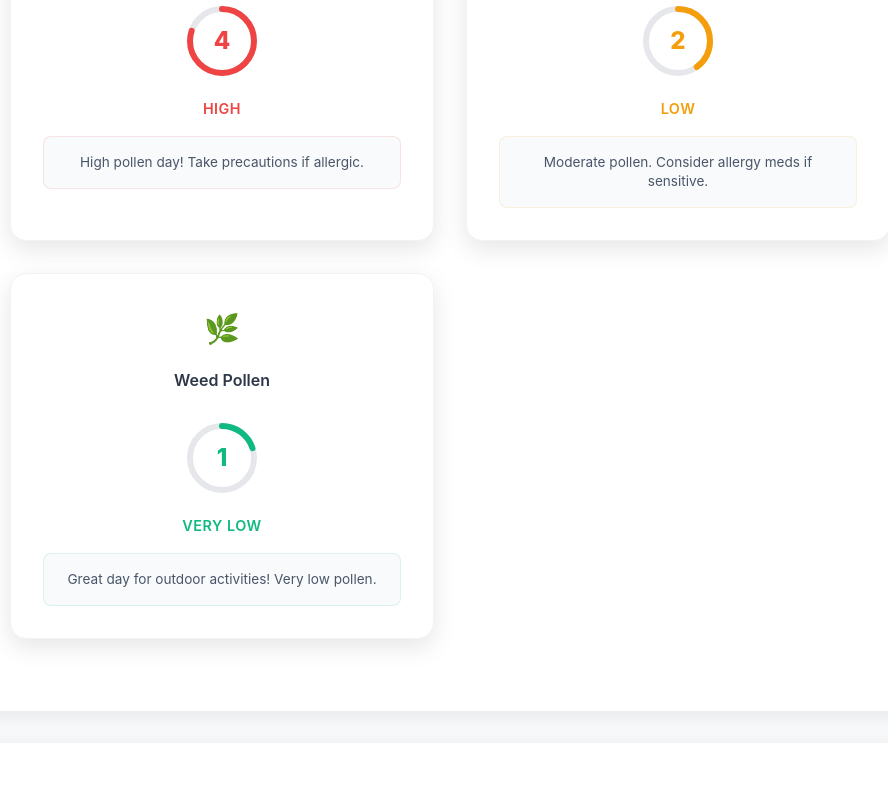
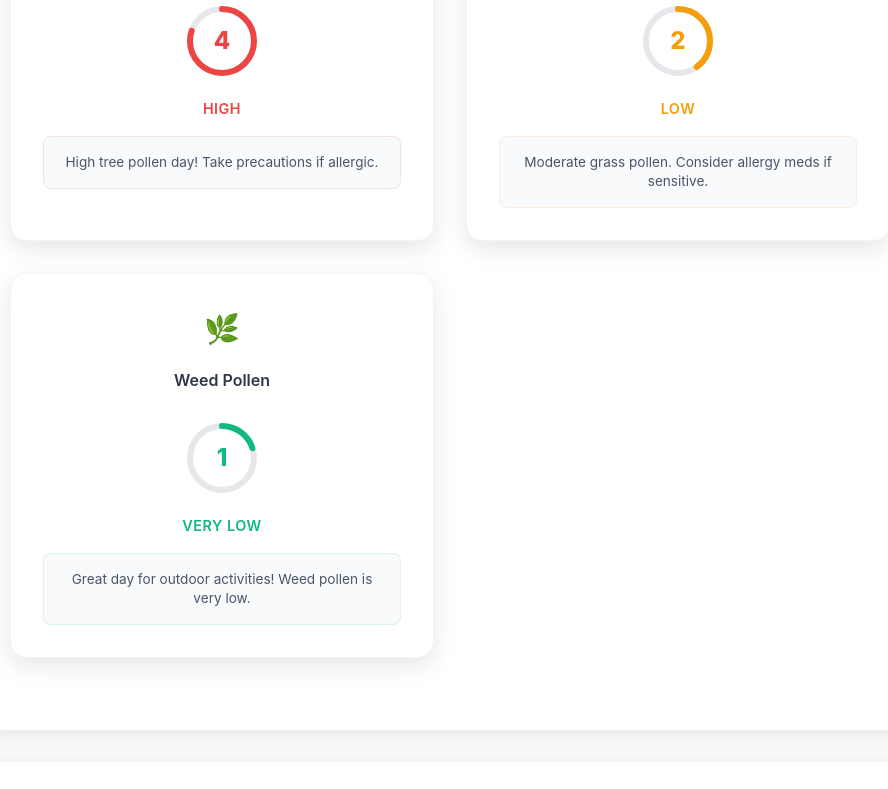
Before and after one commit to shwnhll/mypollenpal, a Next.js app: page / in a window 1280 px wide. Shown: the part 800-1589 px from the top of the page, without its empty margins (190-1078 px from the left). Built offline with nearby package versions, Linux system fonts and the light colour scheme.

Commit message:
Update page.tsx

```diff
--- a/app/page.tsx
+++ b/app/page.tsx
@@ -20,43 +20,85 @@ export default function Home() {
       const response = await fetch(`/api/pollen?location=${encodeURIComponent(location)}`)
       const data = await response.json()
 
-      if (response.ok) {
-        setPollenData(data)
-      } else {
-        alert('Unable to fetch pollen data. Please try again.')
+      // Update the display elements - exactly like your original
+      const locationEl = document.getElementById('currentLocation')
+      const treeLevel = document.getElementById('treeLevel')
+      const treeStatus = document.getElementById('treeStatus')
+      const grassLevel = document.getElementById('grassLevel')
+      const grassStatus = document.getElementById('grassStatus')
+      const weedLevel = document.getElementById('weedLevel')
+      const weedStatus = document.getElementById('weedStatus')
+      const lastUpdated = document.getElementById('lastUpdated')
+
+      if (locationEl) locationEl.textContent = data.location
+      if (treeLevel) treeLevel.textContent = data.current.tree.level
+      if (treeStatus) treeStatus.textContent = data.current.tree.status
+      if (grassLevel) grassLevel.textContent = data.current.grass.level
+      if (grassStatus) grassStatus.textContent = data.current.grass.status
+      if (weedLevel) weedLevel.textContent = data.current.weed.level
+      if (weedStatus) weedStatus.textContent = data.current.weed.status
+      if (lastUpdated) {
+        const now = new Date()
+        const userTime = now.toLocaleString('en-US', {
+          timeZone: Intl.DateTimeFormat().resolvedOptions().timeZone,
+          month: 'short',
+          day: 'numeric',
+          hour: 'numeric',
+          minute: '2-digit'
+        })
+        lastUpdated.textContent = `Last updated: ${userTime}`
       }
+
+      // Update the visual elements
+      updateVisualRings(data)
+
     } catch (error) {
       alert('Unable to fetch pollen data. Please try again.')
     }
     setLoading(false)
   }
 
-  // Handle Enter key press
-  const handleKeyPress = (e: React.KeyboardEvent) => {
+  // Handle Enter key
+  const handleKeyPress = (e: React.KeyboardEvent<HTMLInputElement>) => {
     if (e.key === 'Enter') {
       searchLocation()
     }
   }
 
-  // Get pollen info for visual display
-  const getPollenDisplay = (level: number | string, status: string) => {
-    const levelNum = parseInt(level?.toString() || '0')
+  // Update visual rings
+  const updateVisualRings = (data: any) => {
+    updateRing('tree', data.current.tree.level, data.current.tree.status)
+    updateRing('grass', data.current.grass.level, data.current.grass.status)
+    updateRing('weed', data.current.weed.level, data.current.weed.status)
+  }
 
-    let color = '#10b981' // Green
+  const updateRing = (type: string, level: string, status: string) => {
+    const levelNum = parseInt(level) || 0
+    let color = '#10b981'
     let advice = 'Great day for outdoor activities!'
 
     if (levelNum <= 1) {
-      color = '#10b981' // Green
-      advice = 'Great day for outdoor activities! Very low pollen.'
+      color = '#10b981'
+      advice = `Great day for outdoor activities! ${type} pollen is very low.`
     } else if (levelNum <= 2) {
-      color = '#f59e0b' // Yellow
-      advice = 'Moderate pollen. Consider allergy meds if sensitive.'
+      color = '#f59e0b'
+      advice = `Moderate ${type} pollen. Consider allergy meds if sensitive.`
     } else {
-      color = '#ef4444' // Red
-      advice = 'High pollen day! Take precautions if allergic.'
+      color = '#ef4444'
+      advice = `High ${type} pollen day! Take precautions if allergic.`
     }
 
-    return { color, advice, levelNum }
+    // Update ring color
+    const ring = document.getElementById(`${type}Ring`)
+    const advice_el = document.getElementById(`${type}Advice`)
+    const level_el = document.getElementById(`${type}LevelDisplay`)
+    const status_el = document.getElementById(`${type}StatusDisplay`)
+
+    if (ring) ring.setAttribute('stroke', color)
+    if (ring) ring.setAttribute('stroke-dasharray', `${(levelNum/5) * 201.06} 201.06`)
+    if (advice_el) advice_el.textContent = advice
+    if (level_el) level_el.style.color = color
+    if (status_el) status_el.style.color = color
   }
 
   return (
@@ -195,14 +237,14 @@ export default function Home() {
                 fontWeight: '700',
                 color: '#2d3748',
                 marginBottom: '0.5rem'
-              }}>
-                {pollenData ? pollenData.location : 'Carmel, Indiana'}
+              }} id="currentLocation">
+                Carmel, Indiana
               </h2>
               <p style={{
                 color: '#718096',
                 fontSize: '0.9rem'
-              }}>
-                {pollenData ? `Last updated: ${pollenData.lastUpdated}` : 'Sample data - Enter a location to see real pollen levels'}
+              }} id="lastUpdated">
+                Sample data - Enter a location to see real pollen levels
               </p>
             </div>
 
@@ -213,12 +255,6 @@ export default function Home() {
               margin: '2rem 0'
             }}>
               {/* Tree Pollen Card */}
-              {(() => {
-                const level = pollenData ? pollenData.current.tree.level : '4'
-                const status = pollenData ? pollenData.current.tree.status : 'High'
-                const display = getPollenDisplay(level, status)
-
-                return (
               <div style={{
                 background: 'white',
                 borderRadius: '16px',
@@ -227,51 +263,69 @@ export default function Home() {
                 boxShadow: '0 8px 25px rgba(0, 0, 0, 0.1)',
                 border: '1px solid #f1f3f4'
               }}>
-                    <div style={{ fontSize: '1.8rem', marginBottom: '1rem' }}>🌳</div>
-                    <div style={{ fontWeight: '600', color: '#2d3748', marginBottom: '1.5rem' }}>Tree Pollen</div>
+                <div style={{
+                  fontSize: '1.8rem',
+                  marginBottom: '1rem'
+                }}>🌳</div>
+                <div style={{
+                  fontWeight: '600',
+                  color: '#2d3748',
+                  marginBottom: '1.5rem'
+                }}>Tree Pollen</div>
 
-                    {/* Circular Ring */}
-                    <div style={{ position: 'relative', width: '80px', height: '80px', margin: '0 auto 1rem' }}>
+                {/* Circular Progress Ring */}
+                <div style={{
+                  position: 'relative',
+                  width: '80px',
+                  height: '80px',
+                  margin: '0 auto 1rem'
+                }}>
                   <svg width="80" height="80" style={{ transform: 'rotate(-90deg)' }}>
                     <circle cx="40" cy="40" r="32" fill="none" stroke="#e5e7eb" strokeWidth="6" />
                     <circle
-                          cx="40" cy="40" r="32" fill="none" stroke={display.color} strokeWidth="6"
-                          strokeDasharray={`${(display.levelNum/5) * 201.06} 201.06`} strokeLinecap="round"
+                      id="treeRing"
+                      cx="40" cy="40" r="32" fill="none" stroke="#ef4444" strokeWidth="6"
+                      strokeDasharray="160.85 201.06" strokeLinecap="round"
                     />
                   </svg>
                   <div style={{
-                        position: 'absolute', top: '50%', left: '50%', transform: 'translate(-50%, -50%)',
-                        fontSize: '1.5rem', fontWeight: '800', color: display.color
-                      }}>
-                        {level}
+                    position: 'absolute',
+                    top: '50%',
+                    left: '50%',
+                    transform: 'translate(-50%, -50%)',
+                    fontSize: '1.5rem',
+                    fontWeight: '800',
+                    color: '#ef4444'
+                  }} id="treeLevelDisplay">
+                    <span id="treeLevel">4</span>
                   </div>
                 </div>
 
                 <div style={{
-                      color: display.color, fontWeight: '600', marginBottom: '1rem',
-                      textTransform: 'uppercase', fontSize: '0.9rem', letterSpacing: '0.5px'
-                    }}>
-                      {status}
+                  color: '#ef4444',
+                  fontWeight: '600',
+                  marginBottom: '1rem',
+                  textTransform: 'uppercase',
+                  fontSize: '0.9rem',
+                  letterSpacing: '0.5px'
+                }} id="treeStatusDisplay">
+                  <span id="treeStatus">High</span>
                 </div>
 
                 <div style={{
-                      background: '#f8fafc', padding: '1rem', borderRadius: '8px',
-                      fontSize: '0.85rem', color: '#4a5568', lineHeight: '1.4',
-                      border: `1px solid ${display.color}20`
-                    }}>
-                      {display.advice}
+                  background: '#f8fafc',
+                  padding: '1rem',
+                  borderRadius: '8px',
+                  fontSize: '0.85rem',
+                  color: '#4a5568',
+                  lineHeight: '1.4',
+                  border: '1px solid #ef444420'
+                }} id="treeAdvice">
+                  High tree pollen day! Take precautions if allergic.
                 </div>
               </div>
-                )
-              })()}
 
               {/* Grass Pollen Card */}
-              {(() => {
-                const level = pollenData ? pollenData.current.grass.level : '2'
-                const status = pollenData ? pollenData.current.grass.status : 'Low'
-                const display = getPollenDisplay(level, status)
-
-                return (
               <div style={{
                 background: 'white',
                 borderRadius: '16px',
@@ -280,50 +334,68 @@ export default function Home() {
                 boxShadow: '0 8px 25px rgba(0, 0, 0, 0.1)',
                 border: '1px solid #f1f3f4'
               }}>
-                    <div style={{ fontSize: '1.8rem', marginBottom: '1rem' }}>🌱</div>
-                    <div style={{ fontWeight: '600', color: '#2d3748', marginBottom: '1.5rem' }}>Grass Pollen</div>
+                <div style={{
+                  fontSize: '1.8rem',
+                  marginBottom: '1rem'
+                }}>🌱</div>
+                <div style={{
+                  fontWeight: '600',
+                  color: '#2d3748',
+                  marginBottom: '1.5rem'
+                }}>Grass Pollen</div>
 
-                    <div style={{ position: 'relative', width: '80px', height: '80px', margin: '0 auto 1rem' }}>
+                <div style={{
+                  position: 'relative',
+                  width: '80px',
+                  height: '80px',
+                  margin: '0 auto 1rem'
+                }}>
                   <svg width="80" height="80" style={{ transform: 'rotate(-90deg)' }}>
                     <circle cx="40" cy="40" r="32" fill="none" stroke="#e5e7eb" strokeWidth="6" />
                     <circle
-                          cx="40" cy="40" r="32" fill="none" stroke={display.color} strokeWidth="6"
-                          strokeDasharray={`${(display.levelNum/5) * 201.06} 201.06`} strokeLinecap="round"
+                      id="grassRing"
+                      cx="40" cy="40" r="32" fill="none" stroke="#f59e0b" strokeWidth="6"
+                      strokeDasharray="80.42 201.06" strokeLinecap="round"
                     />
                   </svg>
                   <div style={{
-                        position: 'absolute', top: '50%', left: '50%', transform: 'translate(-50%, -50%)',
-                        fontSize: '1.5rem', fontWeight: '800', color: display.color
-                      }}>
-                        {level}
+                    position: 'absolute',
+                    top: '50%',
+                    left: '50%',
+                    transform: 'translate(-50%, -50%)',
+                    fontSize: '1.5rem',
+                    fontWeight: '800',
+                    color: '#f59e0b'
+                  }} id="grassLevelDisplay">
+                    <span id="grassLevel">2</span>
                   </div>
                 </div>
 
                 <div style={{
-                      color: display.color, fontWeight: '600', marginBottom: '1rem',
-                      textTransform: 'uppercase', fontSize: '0.9rem', letterSpacing: '0.5px'
-                    }}>
-                      {status}
+                  color: '#f59e0b',
+                  fontWeight: '600',
+                  marginBottom: '1rem',
+                  textTransform: 'uppercase',
+                  fontSize: '0.9rem',
+                  letterSpacing: '0.5px'
+                }} id="grassStatusDisplay">
+                  <span id="grassStatus">Low</span>
                 </div>
 
                 <div style={{
-                      background: '#f8fafc', padding: '1rem', borderRadius: '8px',
-                      fontSize: '0.85rem', color: '#4a5568', lineHeight: '1.4',
-                      border: `1px solid ${display.color}20`
-                    }}>
-                      {display.advice}
+                  background: '#f8fafc',
+                  padding: '1rem',
+                  borderRadius: '8px',
+                  fontSize: '0.85rem',
+                  color: '#4a5568',
+                  lineHeight: '1.4',
+                  border: '1px solid #f59e0b20'
+                }} id="grassAdvice">
+                  Moderate grass pollen. Consider allergy meds if sensitive.
                 </div>
               </div>
-                )
-              })()}
 
               {/* Weed Pollen Card */}
-              {(() => {
-                const level = pollenData ? pollenData.current.weed.level : '1'
-                const status = pollenData ? pollenData.current.weed.status : 'Very Low'
-                const display = getPollenDisplay(level, status)
-
-                return (
               <div style={{
                 background: 'white',
                 borderRadius: '16px',
@@ -332,46 +404,70 @@ export default function Home() {
                 boxShadow: '0 8px 25px rgba(0, 0, 0, 0.1)',
                 border: '1px solid #f1f3f4'
               }}>
-                    <div style={{ fontSize: '1.8rem', marginBottom: '1rem' }}>🌿</div>
-                    <div style={{ fontWeight: '600', color: '#2d3748', marginBottom: '1.5rem' }}>Weed Pollen</div>
+                <div style={{
+                  fontSize: '1.8rem',
+                  marginBottom: '1rem'
+                }}>🌿</div>
+                <div style={{
+                  fontWeight: '600',
+                  color: '#2d3748',
+                  marginBottom: '1.5rem'
+                }}>Weed Pollen</div>
 
-                    <div style={{ position: 'relative', width: '80px', height: '80px', margin: '0 auto 1rem' }}>
+                <div style={{
+                  position: 'relative',
+                  width: '80px',
+                  height: '80px',
+                  margin: '0 auto 1rem'
+                }}>
                   <svg width="80" height="80" style={{ transform: 'rotate(-90deg)' }}>
                     <circle cx="40" cy="40" r="32" fill="none" stroke="#e5e7eb" strokeWidth="6" />
                     <circle
-                          cx="40" cy="40" r="32" fill="none" stroke={display.color} strokeWidth="6"
-                          strokeDasharray={`${(display.levelNum/5) * 201.06} 201.06`} strokeLinecap="round"
+                      id="weedRing"
+                      cx="40" cy="40" r="32" fill="none" stroke="#10b981" strokeWidth="6"
+                      strokeDasharray="40.21 201.06" strokeLinecap="round"
                     />
                   </svg>
                   <div style={{
-                        position: 'absolute', top: '50%', left: '50%', transform: 'translate(-50%, -50%)',
-                        fontSize: '1.5rem', fontWeight: '800', color: display.color
-                      }}>
-                        {level}
+                    position: 'absolute',
+                    top: '50%',
+                    left: '50%',
+                    transform: 'translate(-50%, -50%)',
+                    fontSize: '1.5rem',
+                    fontWeight: '800',
+                    color: '#10b981'
+                  }} id="weedLevelDisplay">
+                    <span id="weedLevel">1</span>
                   </div>
                 </div>
 
                 <div style={{
-                      color: display.color, fontWeight: '600', marginBottom: '1rem',
-                      textTransform: 'uppercase', fontSize: '0.9rem', letterSpacing: '0.5px'
-                    }}>
-                      {status}
+                  color: '#10b981',
+                  fontWeight: '600',
+                  marginBottom: '1rem',
+                  textTransform: 'uppercase',
+                  fontSize: '0.9rem',
+                  letterSpacing: '0.5px'
+                }} id="weedStatusDisplay">
+                  <span id="weedStatus">Very Low</span>
                 </div>
 
                 <div style={{
-                      background: '#f8fafc', padding: '1rem', borderRadius: '8px',
-                      fontSize: '0.85rem', color: '#4a5568', lineHeight: '1.4',
-                      border: `1px solid ${display.color}20`
-                    }}>
-                      {display.advice}
+                  background: '#f8fafc',
+                  padding: '1rem',
+                  borderRadius: '8px',
+                  fontSize: '0.85rem',
+                  color: '#4a5568',
+                  lineHeight: '1.4',
+                  border: '1px solid #10b98120'
+                }} id="weedAdvice">
+                  Great day for outdoor activities! Weed pollen is very low.
                 </div>
               </div>
-                )
-              })()}
             </div>
           </div>
 
-          {/* Data Sources */}
+          {/* Rest of your original content */}
           <div style={{
             background: 'white',
             borderRadius: '16px',
```
Lines whose indentation alone changed are shown as unchanged.
